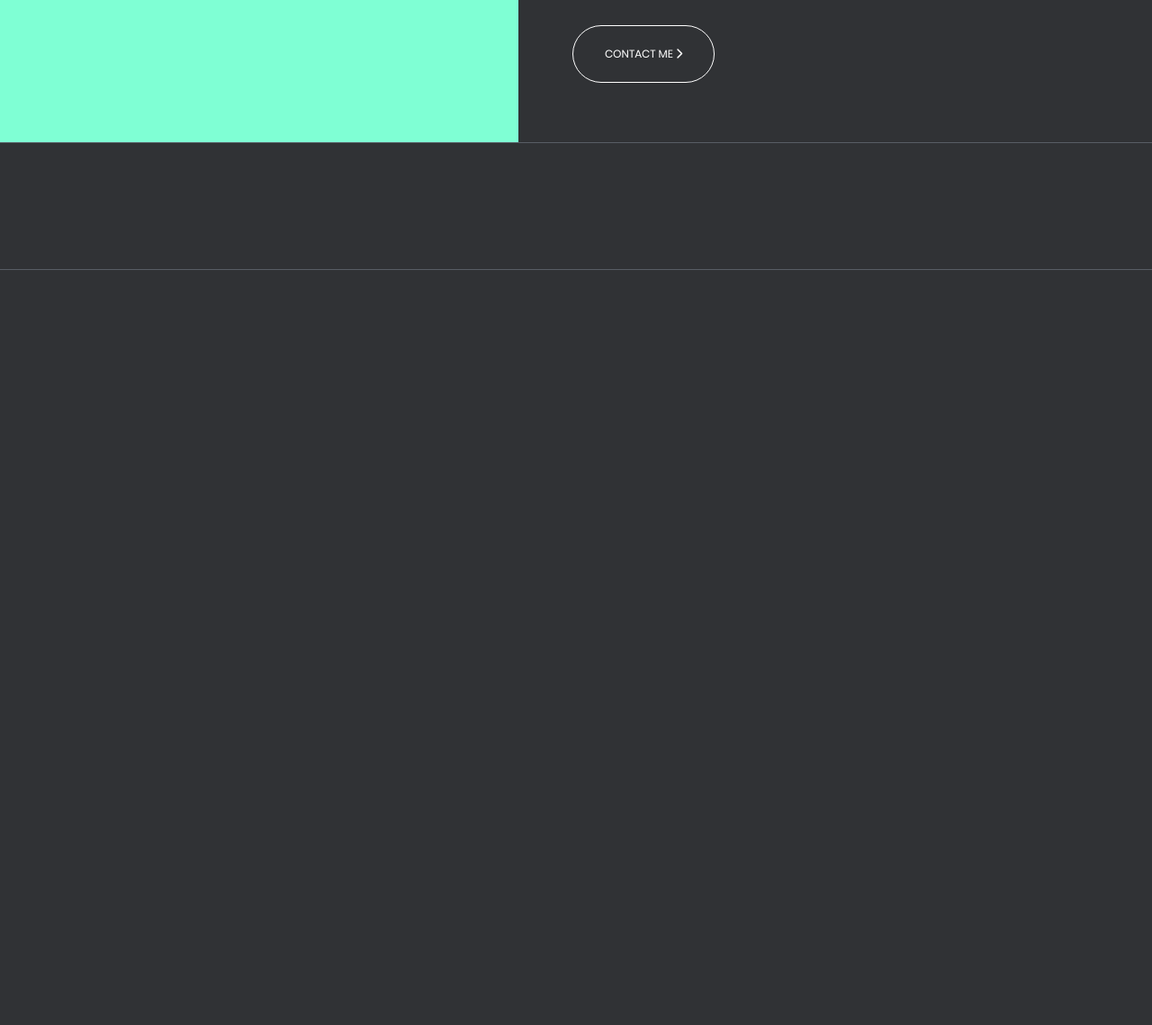
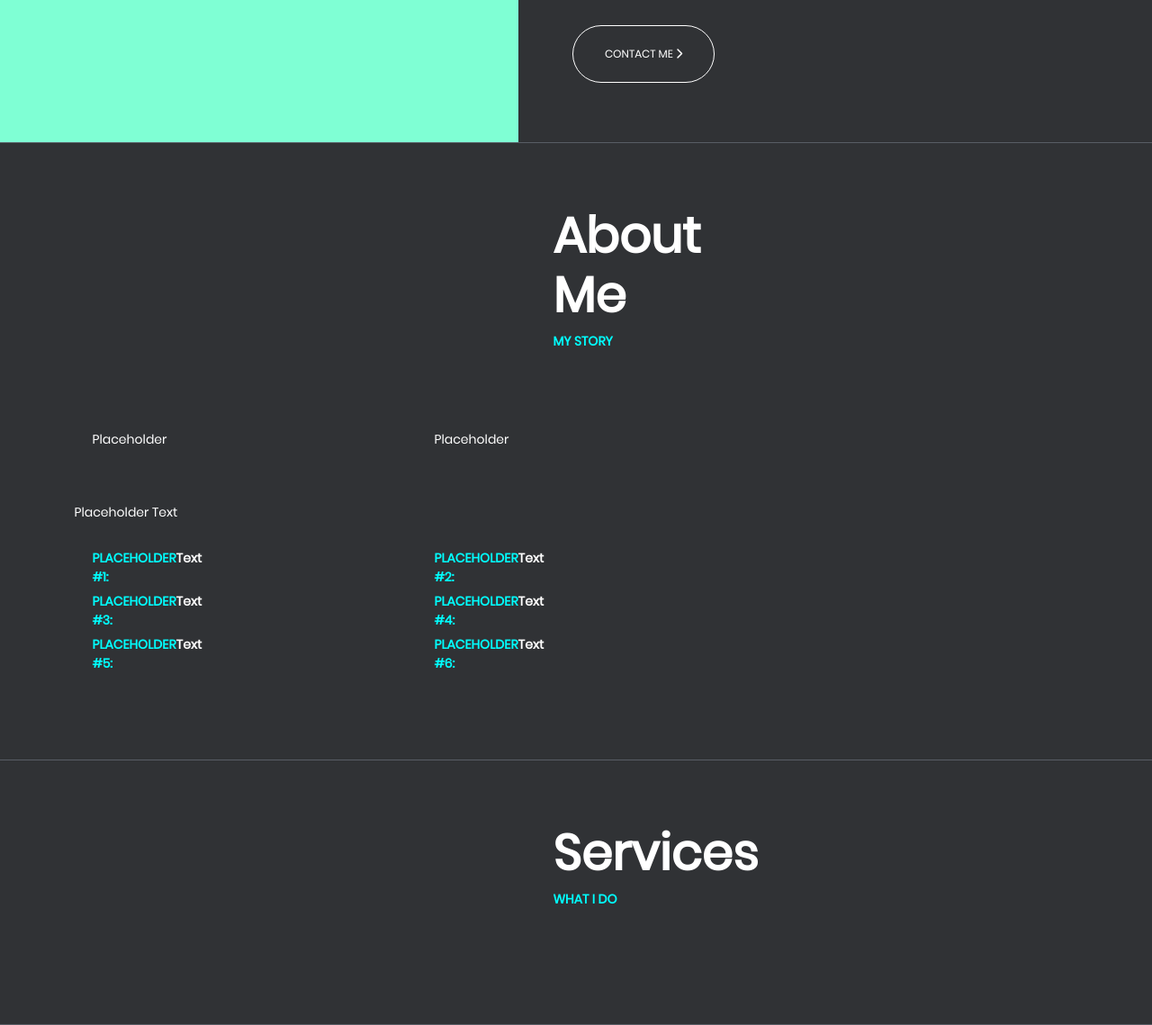
Before and after one commit to MatthewHockham/portfolio.github.io, a plain HTML site: page index.html in a window 1280 px wide. Shown: the part 641-1780 px from the top of the page at 90% size. Before the commit the page ends 941 px from the top, so only its background shows below. Drawn offline with nearby package versions, Linux system fonts and the light colour scheme.

Commit message:
Adding more code

```diff
--- a/css/stylesheet.css
+++ b/css/stylesheet.css
@@ -11,11 +11,9 @@ body {
     padding: 0;
     font-family: Poppins;
     background-color: #303235;
+    color: #fff;
 }
 
-div {
-    display: block;
-}
 
 .header {
     position: fixed;
@@ -81,6 +79,7 @@ a.btn, .btn {
     line-height: 62px;
     text-align: center;
     font-size: 12px;
+    font-family: Poppins;
     color: #fff;
     text-transform: uppercase;
     cursor: pointer;
@@ -128,6 +127,7 @@ li {
 .header-menu ul li a {
     color: #fff;
     text-decoration: none;
+    font-family: Poppins;
 }
 
 .background {
@@ -166,7 +166,7 @@ li {
     z-index: 12;
 }
 
-.section.start{
+.section.start {
     margin: 0;
     padding-top: 0;
     padding-left: 0;
@@ -203,7 +203,6 @@ li {
     font-size: 56px;
     line-height: 1.2;
     font-weight: 800;
-    color: #fff;
     background: #303235;
     word-break: break-word;
     word-wrap: break-word;
@@ -250,7 +249,6 @@ h1 {
 }
 
 .content-start .h-text {
-    color: #fff;
     font-size: 14px;
 }
 
@@ -263,3 +261,76 @@ h1 {
     position: relative;
     max-width: 720px;
 }
+
+.section .titles {
+    position: relative;
+    margin: 0 0 60px 40vw;
+}
+
+.section .titles .title {
+    margin-bottom: 10px;
+    max-width: 70px;
+    font-size: 55px;
+    line-height: 1.2;
+    font-weight: 800;
+}
+
+.section .titles .subtitle {
+    font-size: 14px;
+    line-height: 1.2;
+    color: aqua;
+    font-weight: 600;
+    text-transform: uppercase;
+}
+
+.columns {
+    margin: 0 -20px;
+    position: relative;
+}
+
+.columns .col {
+    margin-bottom: 30px;
+    padding: 0 20px;
+    float: left;
+    width: 50%;
+}
+
+p {
+    font-size: 14px;
+    padding: 0;
+    margin: 30px 0;
+}
+
+.columns .col.col-span {
+    width: 100%;
+}
+
+.info-list {
+    margin-bottom: 20px;
+}
+
+.info-list ul {
+    list-style: none;
+    margin: 0 -20px;
+    padding: 0;
+    font-size: 0;
+}
+
+.info-list ul li {
+    margin: 0 0 6px 0;
+    padding: 0 20px;
+    display: inline-block;
+    vertical-align: top;
+    width: 50%;
+    font-size: 14px;
+    font-weight: 600;
+}
+
+.info-list ul li strong {
+    display: inline-block;
+    vertical-align: top;
+    width: 90px;
+    font-weight: 600;
+    text-transform: uppercase;
+    color: aqua
+}
--- a/index.html
+++ b/index.html
@@ -100,6 +100,7 @@
                                     loop: true
                                 });
                             </script>
+
                         </div>
                         <div class="h-text">
                              This is just a placeholder text for the homepage. It will be replaced soon :)
@@ -117,10 +118,68 @@
          <!-- About Section Begins Here -->
          <div class="section about" id="section-about">
             <div class="content">
+                <div class="titles">
+                    <div class="title">About Me</div>
+                    <div class="subtitle">My Story</div>
+                </div>
 
+                <!-- Text -->
+                 <div class="columns">
+                    <div class="col">
+                        <div class="post-text">
+                            <p>Placeholder</p>
+                        </div>
+                    </div>
+                    <div class="col">
+                        <div class="post-text">
+                            <p>Placeholder</p>
+                        </div>
+                    </div>
+                    <div class="col-span">
+                        <div class="post-text">
+                            <p>Placeholder Text</p>
+                        </div>
+                    </div>
+                 </div>
+                 <div class="info-list">
+                    <ul>
+                        <li><strong>Placeholder #1:</strong> Text</li>
+                        <li><strong>Placeholder #2:</strong> Text</li>
+                        <li><strong>Placeholder #3:</strong> Text</li>
+                        <li><strong>Placeholder #4:</strong> Text</li>
+                        <li><strong>Placeholder #5:</strong> Text</li>
+                        <li><strong>Placeholder #6:</strong> Text</li>
+                    </ul>
+                 </div>
             </div>
          </div>
 
+         <!-- Section Services -->
+
+         <div class="section services" id="section-services">
+            <div class="content">
+                <div class="titles">
+                    <div class="title">Services</div>
+                    <div class="subtitle">What I Do</div>
+                </div>
+            <div class="service-items">
+                <div class="service-column">
+                    <div class="service-item">
+                        <div class="icon"></div>
+                        <div class="name"></div>
+                        <div class="post-text"></div>
+                    </div>
+                </div>
+            </div>
+         </div>
+
+
+
+
+
+
+
+<!-- Phonebook Project -> https://matthewhockham-phonebook.streamlit.app/ -->
     </body>
 
 </html>
```
